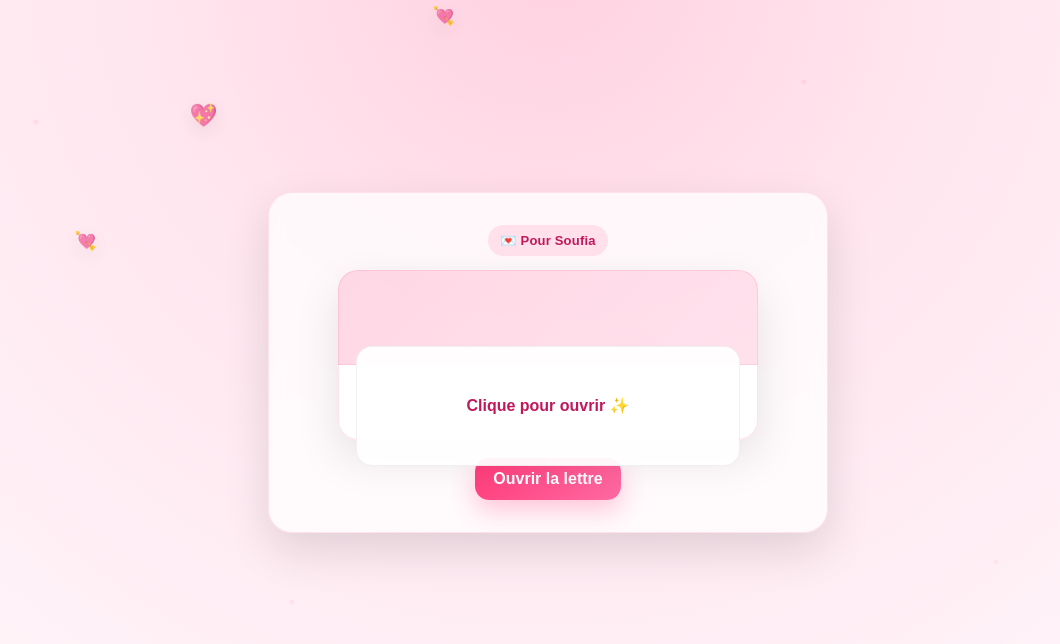
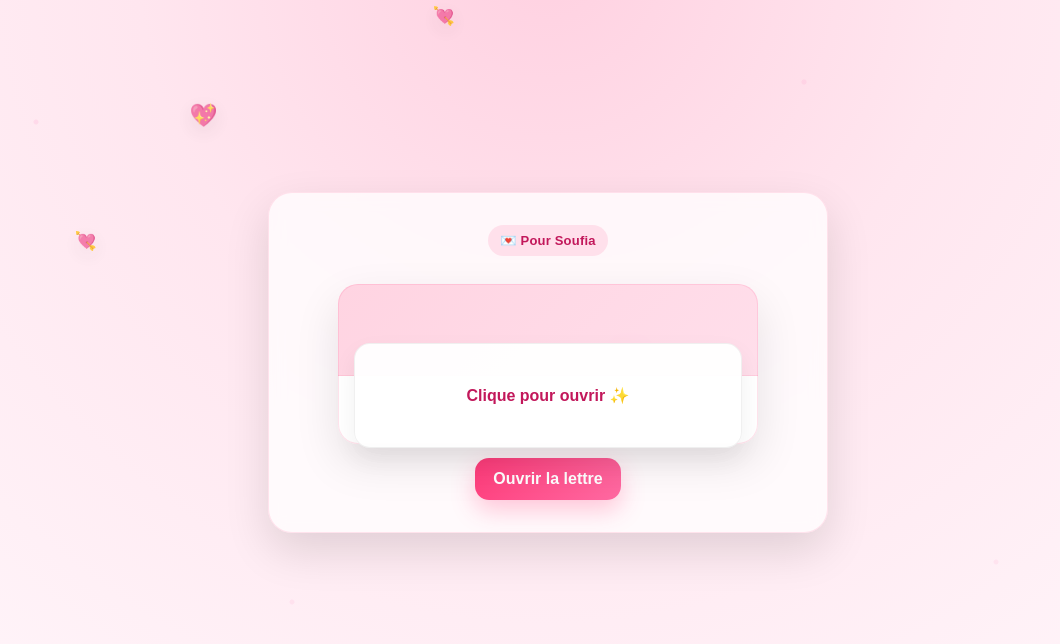
Before and after one commit to enyolutchmun/valentine-souf, a plain HTML site: page index.html in a window 1280 px wide. Shown: the part 38-682 px from the top of the page, without its empty margins (92-1152 px from the left). Drawn offline with Linux system fonts and the light colour scheme.

Commit message:
Update index.html

```diff
--- a/index.html
+++ b/index.html
@@ -78,7 +78,7 @@
       display: flex;
       justify-content: center;
       gap: 12px;
-      margin-top: 18px;
+      margin-top: 16px;
       flex-wrap: wrap;
     }
 
@@ -119,13 +119,24 @@
       to { transform: translateY(-110vh); }
     }
 
-    /* Lettre/enveloppe */
+    /* Bloc intro pour éviter que l'enveloppe recouvre le bouton */
+    .intro {
+      display: flex;
+      flex-direction: column;
+      align-items: center;
+      gap: 14px;
+    }
+
+    /* Enveloppe propre et compacte */
     .envelope {
       width: min(420px, 86vw);
-      margin: 0 auto 16px;
       position: relative;
-      height: 170px;
+      height: 160px;
+      cursor: pointer;
+      user-select: none;
+      margin: 0 auto;
     }
+
     .env-back {
       position: absolute;
       inset: 0;
@@ -134,43 +145,46 @@
       border: 1px solid rgba(255, 59, 122, 0.14);
       box-shadow: 0 18px 45px rgba(0,0,0,0.10);
     }
+
     .env-flap {
       position: absolute;
       left: 0;
       right: 0;
       top: 0;
-      height: 95px;
-      background: linear-gradient(135deg, rgba(255,59,122,0.20), rgba(255,106,162,0.20));
+      height: 92px;
+      background: linear-gradient(135deg, rgba(255,59,122,0.22), rgba(255,106,162,0.22));
       border-top-left-radius: 20px;
       border-top-right-radius: 20px;
       transform-origin: top;
       transition: transform 0.7s ease;
       border-bottom: 1px solid rgba(255, 59, 122, 0.10);
     }
+
     .letter {
       position: absolute;
-      left: 18px;
-      right: 18px;
+      left: 16px;
+      right: 16px;
       bottom: 14px;
-      height: 120px;
+      height: 105px;
       border-radius: 16px;
-      background: rgba(255,255,255,0.95);
+      background: rgba(255,255,255,0.96);
       border: 1px solid rgba(0,0,0,0.06);
       display: flex;
       align-items: center;
       justify-content: center;
       padding: 14px;
-      transform: translateY(40px);
+      transform: translateY(18px);
       transition: transform 0.8s ease;
       text-align: center;
-      font-weight: 700;
+      font-weight: 800;
       color: #c2185b;
+      box-shadow: 0 10px 25px rgba(0,0,0,0.06);
     }
 
     .open .env-flap { transform: rotateX(160deg); }
-    .open .letter { transform: translateY(-8px); }
+    .open .letter { transform: translateY(-10px); }
 
-    /* Feux d'artifice (confetti particles) */
+    /* Confetti */
     .particle {
       position: fixed;
       width: 8px;
@@ -191,16 +205,16 @@
 
   <div class="card" id="card">
     <!-- ÉCRAN 1 : lettre -->
-    <div id="screenLetter">
+    <div id="screenLetter" class="intro">
       <div class="badge">💌 Pour Soufia</div>
 
-      <div class="envelope" id="envelope">
+      <div class="envelope" id="envelope" title="Clique pour ouvrir">
         <div class="env-back"></div>
         <div class="env-flap"></div>
         <div class="letter">Clique pour ouvrir ✨</div>
       </div>
 
-      <div class="buttons">
+      <div class="buttons" style="margin-top:0;">
         <button class="primary" id="openBtn">Ouvrir la lettre</button>
       </div>
     </div>
@@ -238,11 +252,15 @@
     const screenLetter = document.getElementById("screenLetter");
     const screenQuestion = document.getElementById("screenQuestion");
 
+    let opening = false;
     function goToQuestion() {
+      if (opening) return;
+      opening = true;
       envelope.classList.add("open");
       setTimeout(() => {
         screenLetter.style.display = "none";
         screenQuestion.style.display = "block";
+        opening = false;
       }, 650);
     }
 
```
